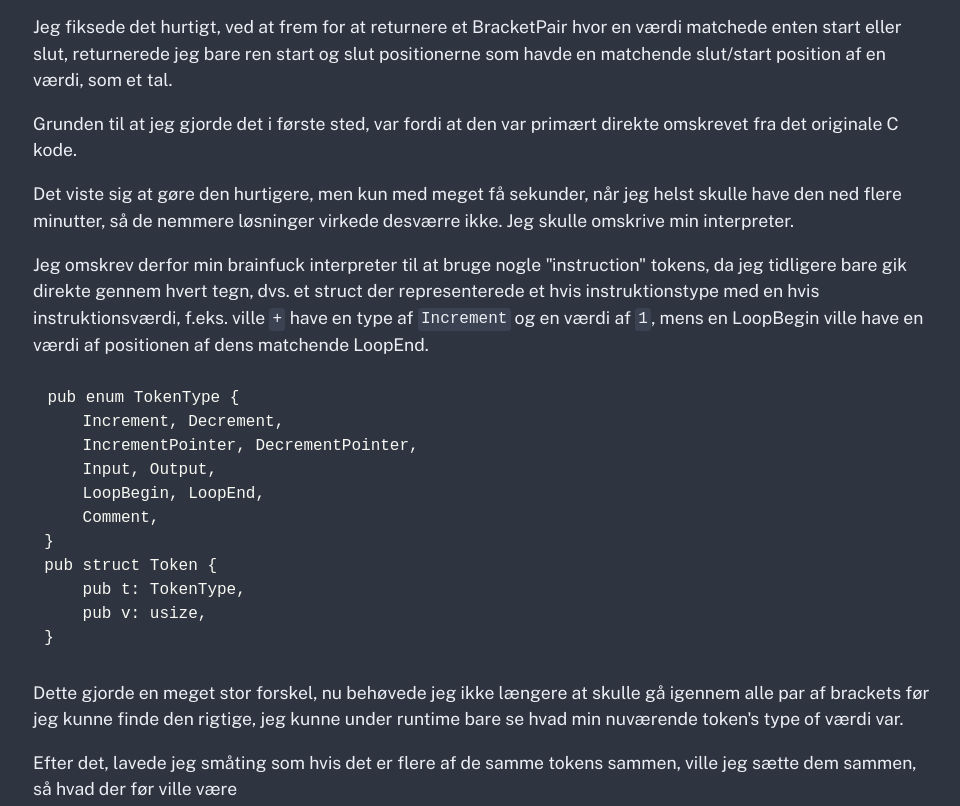
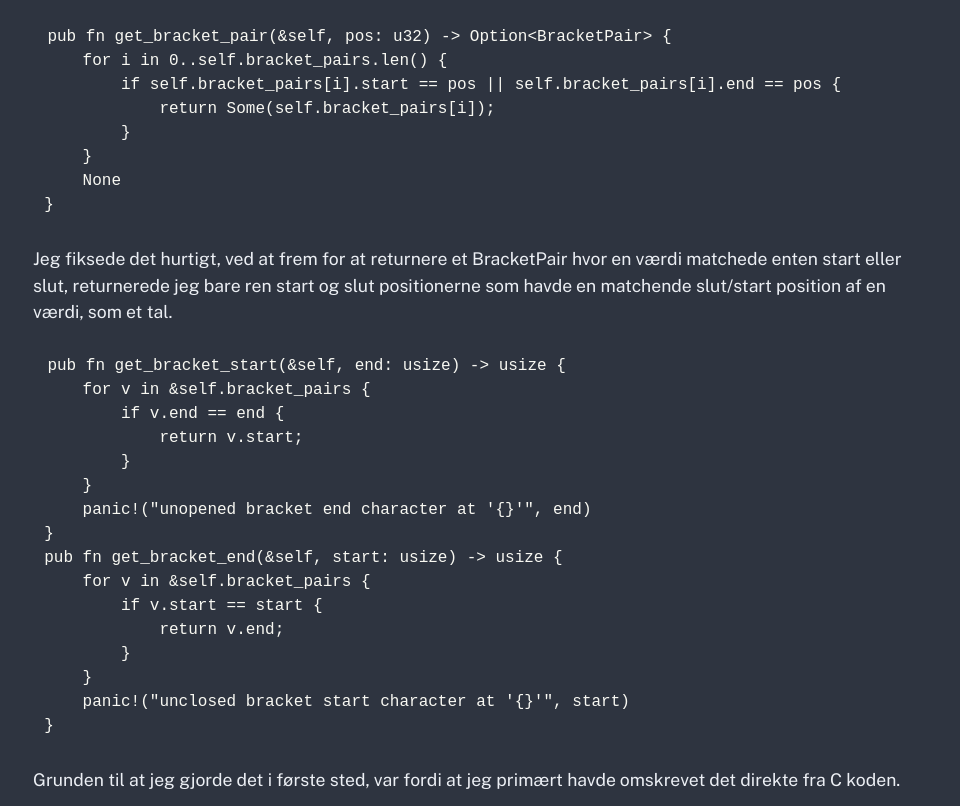
Before and after one commit to camper0008/tphollebeek, an Eleventy site: page src/layout/projects/brainfuck-interpreter-rust.md in a window 1280 px wide. Shown: the part 1873-2679 px from the top of the page, without its empty margins (155-1115 px from the left). Built offline with nearby package versions, Linux system fonts and the light colour scheme; Eleventy itself is replaced by a stand-in of ours; code samples lack their colours; files that its build step writes are made by us from their sources; a small style sheet from the web is missing; a web font is replaced by a local one.

Commit message:
more code

````diff
--- a/src/layout/projects/brainfuck-interpreter-rust.md
+++ b/src/layout/projects/brainfuck-interpreter-rust.md
@@ -1,5 +1,5 @@
 ---
-title: brainfuck interpreter
+title: Brainfuck Interpreter
 description: En brainfuck interpreter skrevet i Rust, originalt skrevet i C.
 date: 2022-01-10
 tags: ["project", "rust"]
@@ -38,7 +38,7 @@ Jeg startede den 21. december, og blev færdig med den første version knapt en
 
 Der viste sig dog at være et problem: Den var forfærdeligt, *forfærdeligt* sløv.
 
-Det betød ikke meget med simple programmer som f.eks. Hello World, men da mit program tog 2 minutter om at køre en benchmark som tog min kollega få sekunder at køre, vidste jeg der var noget galt.
+Det betød ikke meget med simple programmer som f.eks. Hello World, men da mit program tog ca. 2½ minut om at køre en benchmark som tog min kollega få sekunder at køre, vidste jeg der var noget galt.
 
 Selv da mit program var "færdigt", var der pludselig kommet en ny udfordring: at optimere.
 
@@ -57,9 +57,39 @@ pub struct BracketPair {
 ```
 Det mest indlysende var, at jeg copierede og clonede en BracketPair, hver gang jeg skulle finde et par med matchende værdier.
 
+```rust
+pub fn get_bracket_pair(&self, pos: u32) -> Option<BracketPair> {
+    for i in 0..self.bracket_pairs.len() {
+        if self.bracket_pairs[i].start == pos || self.bracket_pairs[i].end == pos {
+            return Some(self.bracket_pairs[i]);
+        }
+    }
+    None
+}
+```
+
 Jeg fiksede det hurtigt, ved at frem for at returnere et BracketPair hvor en værdi matchede enten start eller slut, returnerede jeg bare ren start og slut positionerne som havde en matchende slut/start position af en værdi, som et tal.
 
-Grunden til at jeg gjorde det i første sted, var fordi at den var primært direkte omskrevet fra det originale C kode.
+```rust
+pub fn get_bracket_start(&self, end: usize) -> usize {
+    for v in &self.bracket_pairs {
+        if v.end == end {
+            return v.start;
+        }
+    }
+    panic!("unopened bracket end character at '{}'", end)
+}
+pub fn get_bracket_end(&self, start: usize) -> usize {
+    for v in &self.bracket_pairs {
+        if v.start == start {
+            return v.end;
+        }
+    }
+    panic!("unclosed bracket start character at '{}'", start)
+}
+```
+
+Grunden til at jeg gjorde det i første sted, var fordi at jeg primært havde omskrevet det direkte fra C koden.
 
 Det viste sig at gøre den hurtigere, men kun med meget få sekunder, når jeg helst skulle have den ned flere minutter, så de nemmere løsninger virkede desværre ikke. Jeg skulle omskrive min interpreter.
 
@@ -67,8 +97,10 @@ Jeg omskrev derfor min brainfuck interpreter til at bruge nogle "instruction" to
 
 ```rust
 pub enum TokenType {
-    Increment, Decrement,
-    IncrementPointer, DecrementPointer,
+    Increment,
+    Decrement,
+    IncrementPointer,
+    DecrementPointer,
     Input, Output,
     LoopBegin, LoopEnd,
     Comment,
@@ -97,7 +129,7 @@ blev til
 
 Derudover filtrerede jeg også alle `Comment` tokens ud, hvilket gjorde en overraskende større forskel end forventet, og vóila! Min Optimized Brainfuck Interpreter var færdig.
 
-Den endte med at gå fra ca. 2 minutter og 45 sekunder til en lynhurtig 1.615 sekunder, en 14200% forskel! I sidste ende endte jeg endda med at være hurtigere end min kollega med en ~0.4 sekunders forskel.
+Den endte med at gå fra ca. 2 minutter og 45 sekunder til en lynhurtig 1,615 sekunder, en >99% forskel! I sidste ende endte jeg endda med at være hurtigere end min kollega med en ~0,4 sekunders forskel.
 
 Udover det, lærte jeg også meget om Rust og dets funktionalitet ved at lave dette projekt.
 
````
